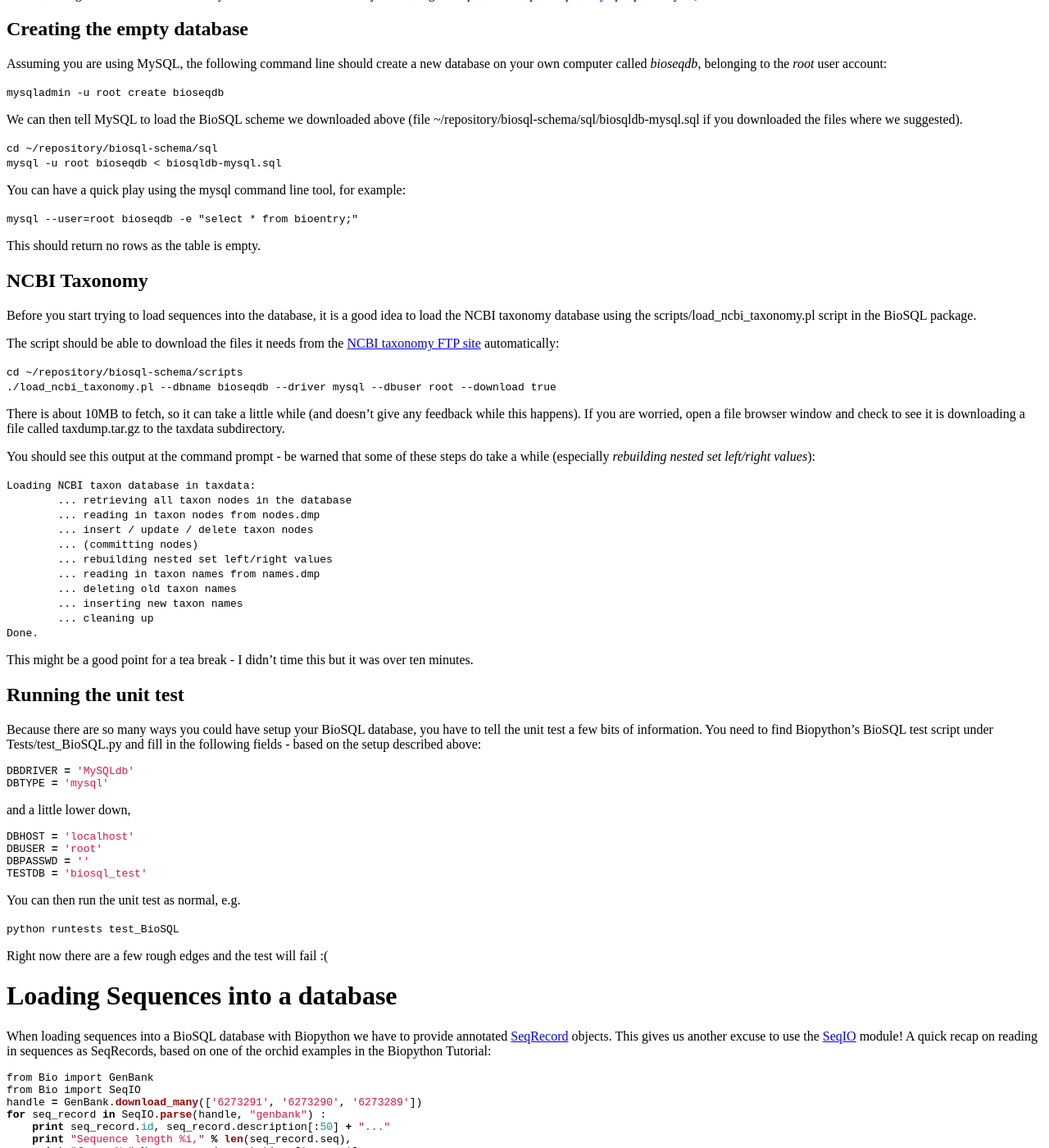
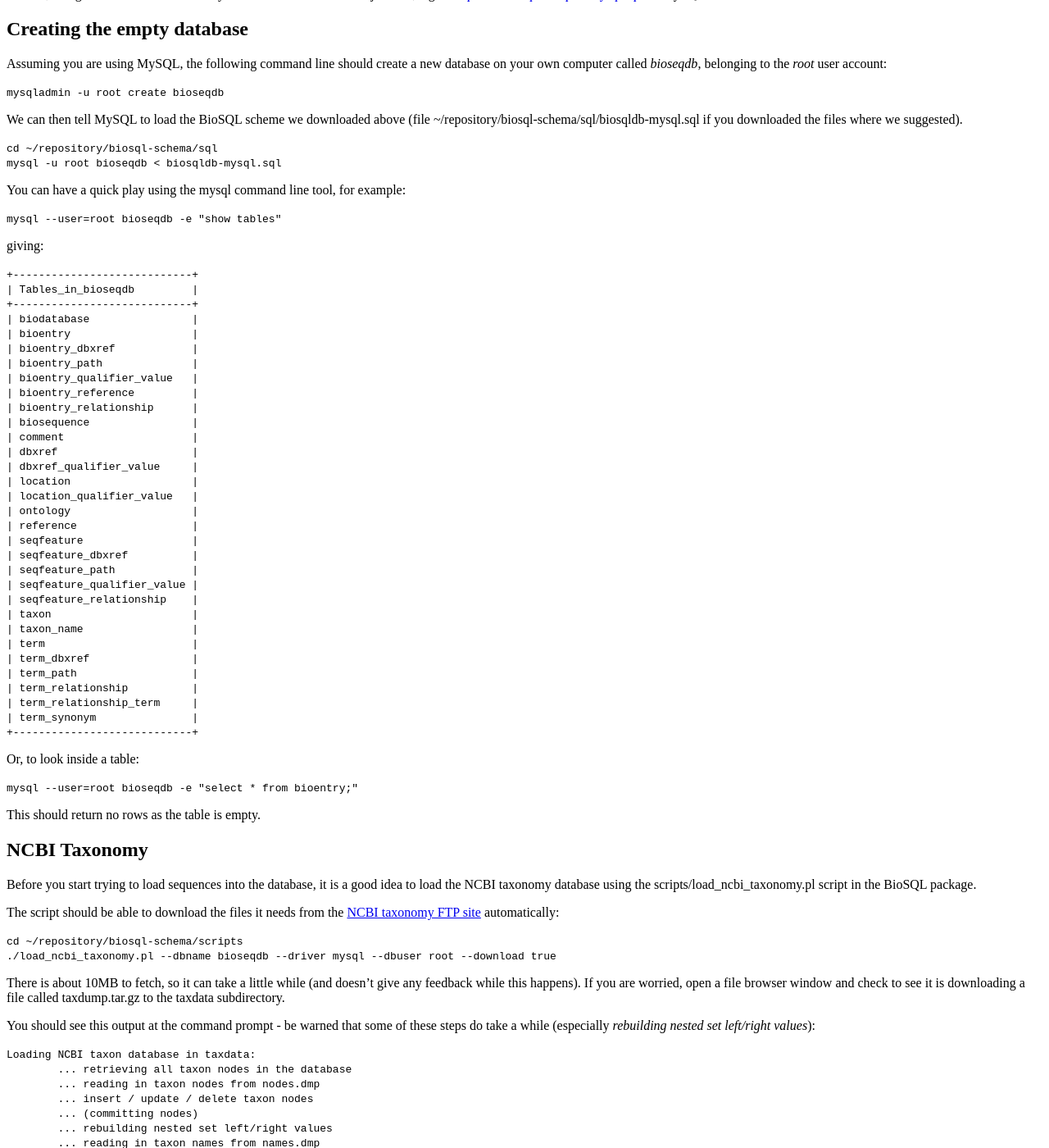
Before and after one commit to biopython/biopython.github.io, a Jekyll site: the page built from wiki/BioSQL.md, in a window 1280 px wide and 1400 px high, scrolled down 885 px. Shown: the whole window at 82% size. Built offline with Jekyll 4.4.1, drawn with Linux system fonts in a browser that asks for light colours.

Commit message:
show tables

```diff
--- a/wiki/BioSQL.md
+++ b/wiki/BioSQL.md
@@ -99,6 +99,45 @@ downloaded the files where we suggested).
 
 You can have a quick play using the mysql command line tool, for
 example:
+
+`mysql --user=root bioseqdb -e "show tables"`
+
+giving:
+
+`+----------------------------+`
+`| Tables_in_bioseqdb         |`
+`+----------------------------+`
+`| biodatabase                |`
+`| bioentry                   |`
+`| bioentry_dbxref            |`
+`| bioentry_path              |`
+`| bioentry_qualifier_value   |`
+`| bioentry_reference         |`
+`| bioentry_relationship      |`
+`| biosequence                |`
+`| comment                    |`
+`| dbxref                     |`
+`| dbxref_qualifier_value     |`
+`| location                   |`
+`| location_qualifier_value   |`
+`| ontology                   |`
+`| reference                  |`
+`| seqfeature                 |`
+`| seqfeature_dbxref          |`
+`| seqfeature_path            |`
+`| seqfeature_qualifier_value |`
+`| seqfeature_relationship    |`
+`| taxon                      |`
+`| taxon_name                 |`
+`| term                       |`
+`| term_dbxref                |`
+`| term_path                  |`
+`| term_relationship          |`
+`| term_relationship_term     |`
+`| term_synonym               |`
+`+----------------------------+`
+
+Or, to look inside a table:
 
 `mysql --user=root bioseqdb -e "select * from bioentry;"`
 
```
Also changed, not shown: 1 other file.
